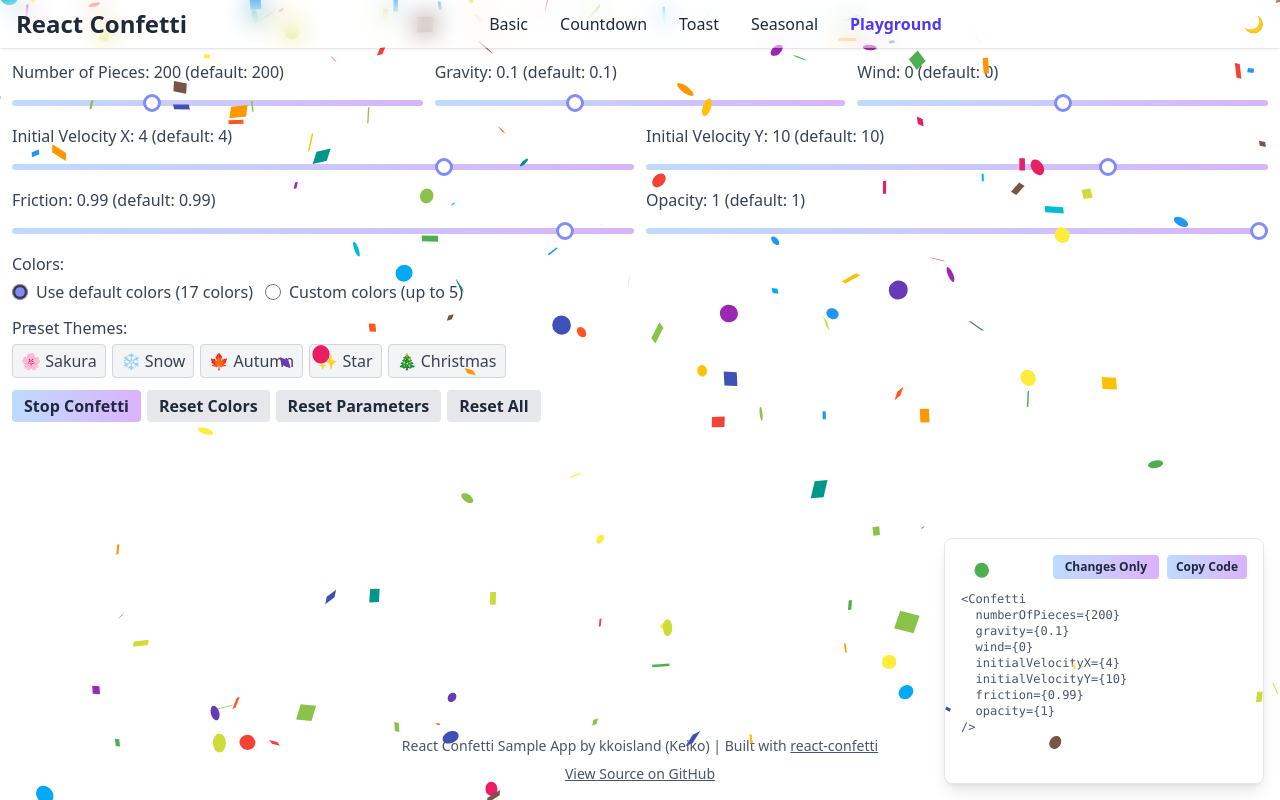
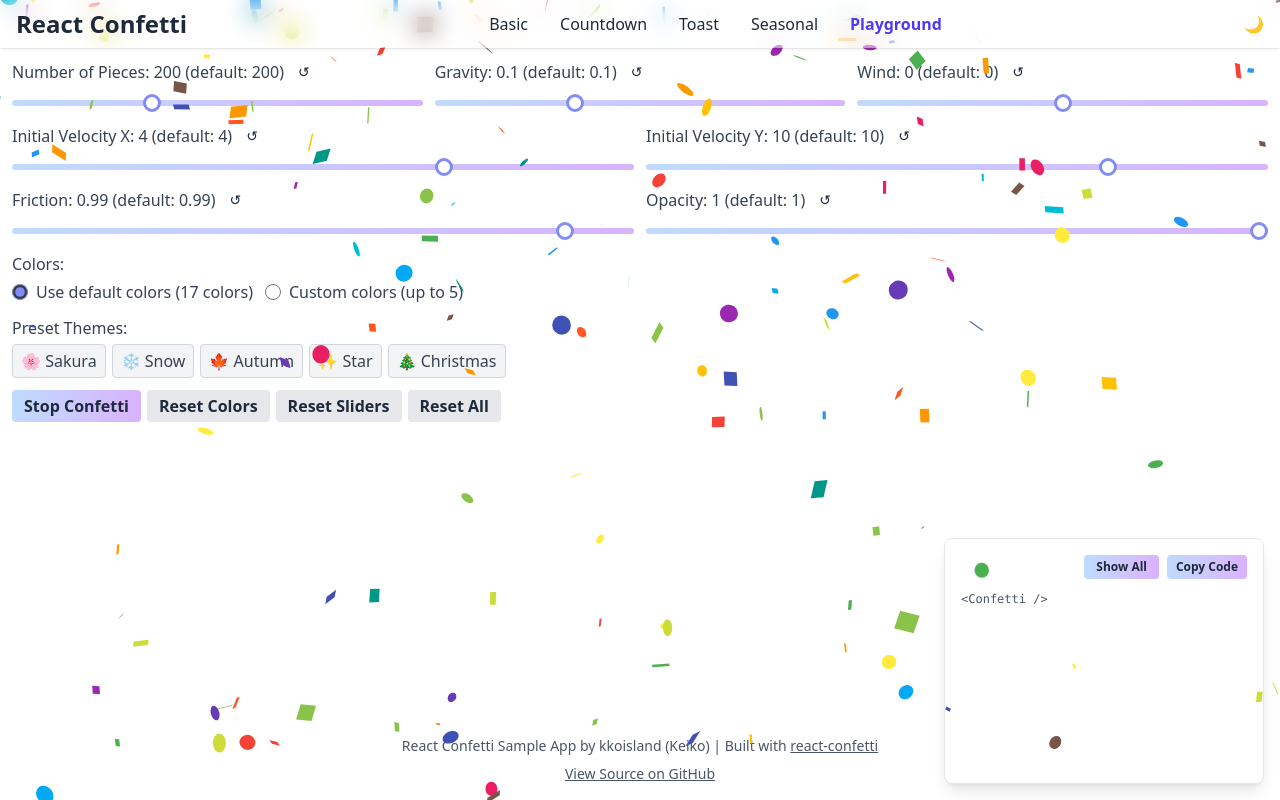
Before and after one commit to kkoisland/react-confetti-app, a React (Vite) app: page /playground in a window 1280 px wide. Built offline with nearby package versions, Linux system fonts and the light colour scheme.

Commit message:
feat: add individual reset buttons to all sliders in Playground

```diff
--- a/src/Layout.tsx
+++ b/src/Layout.tsx
@@ -2,7 +2,8 @@
 import { Link, NavLink, Outlet } from "react-router-dom";
 
 const NAV_ACTIVE_STYLES = "text-indigo-600 dark:text-indigo-300 font-bold";
-const NAV_HOVER_STYLES = "hover:text-indigo-600 dark:hover:text-indigo-300";
+export const NAV_HOVER_STYLES =
+	"hover:text-indigo-600 dark:hover:text-indigo-300";
 
 const Layout = () => {
 	const [isMenuOpen, setIsMenuOpen] = useState(false);
--- a/src/pages/PlaygroundPage.tsx
+++ b/src/pages/PlaygroundPage.tsx
@@ -1,5 +1,6 @@
 import { useState } from "react";
 import Confetti from "react-confetti";
+import { NAV_HOVER_STYLES } from "../Layout";
 import { themes } from "./SeasonalPage";
 
 const DEFAULT_VALUES = {
@@ -12,6 +13,66 @@
 	opacity: 1,
 	useCustomColors: false,
 	customColors: ["#FF0000", "#00FF00", "#0000FF", "", ""],
+};
+
+type ParameterSliderProps = {
+	id: string;
+	label: string;
+	value: number;
+	defaultValue: number;
+	min: number;
+	max: number;
+	step: number;
+	onChange: (value: number) => void;
+	onReset: () => void;
+};
+
+const ParameterSlider = ({
+	id,
+	label,
+	value,
+	defaultValue,
+	min,
+	max,
+	step,
+	onChange,
+	onReset,
+}: ParameterSliderProps) => {
+	return (
+		<div className="flex-1">
+			<div className="flex items-center mb-1">
+				<label
+					htmlFor={id}
+					className="text-base font-medium text-gray-700 dark:text-gray-300"
+				>
+					{label}: {value} (default: {defaultValue})
+				</label>
+				<button
+					type="button"
+					onClick={() => {
+						onChange(defaultValue);
+						onReset();
+					}}
+					className={`ml-2 text-sm px-1.5 py-0.5 rounded ${NAV_HOVER_STYLES}`}
+					title="Reset to default"
+				>
+					↺
+				</button>
+			</div>
+			<input
+				id={id}
+				type="range"
+				min={min}
+				max={max}
+				step={step}
+				value={value}
+				onChange={(e) => onChange(Number(e.target.value))}
+				onMouseUp={onReset}
+				onTouchEnd={onReset}
+				className="w-full"
+			/>
+		</div>
+	);
 };
 
 const PlaygroundPage = () => {
@@ -34,7 +95,7 @@
 
 	const [copied, setCopied] = useState(false);
 	const [showConfetti, setShowConfetti] = useState(true);
-	const [showAllParameters, setShowAllParameters] = useState(true);
+	const [showAllParameters, setShowAllParameters] = useState(false);
 
 	const confettiColors = useCustomColors
 		? customColors.filter((c) => c !== "")
@@ -158,155 +219,90 @@
 			<div className="p-3">
 				{/* Row 1: 3 sliders */}
 				<div className="flex gap-3 mb-3">
-					<div className="flex-1">
-						<label
-							htmlFor="numberOfPieces"
-							className="block text-base font-medium mb-1 text-gray-700 dark:text-gray-300"
-						>
-							Number of Pieces: {numberOfPieces} (default: 200)
-						</label>
-						<input
+					<ParameterSlider
 						id="numberOfPieces"
-							type="range"
-							min="50"
-							max="500"
-							step="10"
+						label="Number of Pieces"
 						value={numberOfPieces}
-							onChange={(e) => setNumberOfPieces(Number(e.target.value))}
-							onMouseUp={restartConfetti}
-							onTouchEnd={restartConfetti}
-							className="w-full"
+						defaultValue={DEFAULT_VALUES.numberOfPieces}
+						min={50}
+						max={500}
+						step={10}
+						onChange={setNumberOfPieces}
+						onReset={restartConfetti}
 					/>
-					</div>
-					<div className="flex-1">
-						<label
-							htmlFor="gravity"
-							className="block text-base font-medium mb-1 text-gray-700 dark:text-gray-300"
-						>
-							Gravity: {gravity} (default: 0.1)
-						</label>
-						<input
+					<ParameterSlider
 						id="gravity"
-							type="range"
-							min="0"
-							max="0.3"
-							step="0.001"
+						label="Gravity"
 						value={gravity}
-							onChange={(e) => setGravity(Number(e.target.value))}
-							onMouseUp={restartConfetti}
-							onTouchEnd={restartConfetti}
-							className="w-full"
+						defaultValue={DEFAULT_VALUES.gravity}
+						min={0}
+						max={0.3}
+						step={0.001}
+						onChange={setGravity}
+						onReset={restartConfetti}
 					/>
-					</div>
-					<div className="flex-1">
-						<label
-							htmlFor="wind"
-							className="block text-base font-medium mb-1 text-gray-700 dark:text-gray-300"
-						>
-							Wind: {wind} (default: 0)
-						</label>
-						<input
+					<ParameterSlider
 						id="wind"
-							type="range"
-							min="-0.1"
-							max="0.1"
-							step="0.01"
+						label="Wind"
 						value={wind}
-							onChange={(e) => setWind(Number(e.target.value))}
-							onMouseUp={restartConfetti}
-							onTouchEnd={restartConfetti}
-							className="w-full"
+						defaultValue={DEFAULT_VALUES.wind}
+						min={-0.1}
+						max={0.1}
+						step={0.01}
+						onChange={setWind}
+						onReset={restartConfetti}
 					/>
-					</div>
 				</div>
 				{/* Row 2: 2 sliders */}
 				<div className="flex gap-3 mb-3">
-					<div className="flex-1">
-						<label
-							htmlFor="initialVelocityX"
-							className="block text-base font-medium mb-1 text-gray-700 dark:text-gray-300"
-						>
-							Initial Velocity X: {initialVelocityX} (default: 4)
-						</label>
-						<input
+					<ParameterSlider
 						id="initialVelocityX"
-							type="range"
-							min="-10"
-							max="10"
-							step="1"
+						label="Initial Velocity X"
 						value={initialVelocityX}
-							onChange={(e) => setInitialVelocityX(Number(e.target.value))}
-							onMouseUp={restartConfetti}
-							onTouchEnd={restartConfetti}
-							className="w-full"
+						defaultValue={DEFAULT_VALUES.initialVelocityX}
+						min={-10}
+						max={10}
+						step={1}
+						onChange={setInitialVelocityX}
+						onReset={restartConfetti}
 					/>
-					</div>
-
-					<div className="flex-1">
-						<label
-							htmlFor="initialVelocityY"
-							className="block text-base font-medium mb-1 text-gray-700 dark:text-gray-300"
-						>
-							Initial Velocity Y: {initialVelocityY} (default: 10)
-						</label>
-						<input
+					<ParameterSlider
 						id="initialVelocityY"
-							type="range"
-							min="-20"
-							max="20"
-							step="1"
+						label="Initial Velocity Y"
 						value={initialVelocityY}
-							onChange={(e) => setInitialVelocityY(Number(e.target.value))}
-							onMouseUp={restartConfetti}
-							onTouchEnd={restartConfetti}
-							className="w-full"
+						defaultValue={DEFAULT_VALUES.initialVelocityY}
+						min={-20}
+						max={20}
+						step={1}
+						onChange={setInitialVelocityY}
+						onReset={restartConfetti}
 					/>
-					</div>
 				</div>
 
 				{/* Row 3: 2 sliders */}
 				<div className="flex gap-3 mb-3">
-					<div className="flex-1">
-						<label
-							htmlFor="friction"
-							className="block text-base font-medium mb-1 text-gray-700 dark:text-gray-300"
-						>
-							Friction: {friction} (default: 0.99)
-						</label>
-						<input
+					<ParameterSlider
 						id="friction"
-							type="range"
-							min="0.9"
-							max="1.0"
-							step="0.01"
+						label="Friction"
 						value={friction}
-							onChange={(e) => setFriction(Number(e.target.value))}
-							onMouseUp={restartConfetti}
-							onTouchEnd={restartConfetti}
-							className="w-full"
+						defaultValue={DEFAULT_VALUES.friction}
+						min={0.9}
+						max={1.0}
+						step={0.01}
+						onChange={setFriction}
+						onReset={restartConfetti}
 					/>
-					</div>
-
-					<div className="flex-1">
-						<label
-							htmlFor="opacity"
-							className="block text-base font-medium mb-1 text-gray-700 dark:text-gray-300"
-						>
-							Opacity: {opacity} (default: 1)
-						</label>
-						<input
+					<ParameterSlider
 						id="opacity"
-							type="range"
-							min="0"
-							max="1"
-							step="0.1"
+						label="Opacity"
 						value={opacity}
-							onChange={(e) => setOpacity(Number(e.target.value))}
-							onMouseUp={restartConfetti}
-							onTouchEnd={restartConfetti}
-							className="w-full"
+						defaultValue={DEFAULT_VALUES.opacity}
+						min={0}
+						max={1}
+						step={0.1}
+						onChange={setOpacity}
+						onReset={restartConfetti}
 					/>
-					</div>
 				</div>
 				{/* Row 4: Colors */}
 				<div className="mb-3">
@@ -425,7 +421,7 @@
 						onClick={handleResetParameters}
 						className="px-3 py-1 text-md bg-gray-200 dark:bg-gray-700 text-gray-800 dark:text-gray-200 rounded font-semibold hover:bg-gray-300 dark:hover:bg-gray-600 transition-all"
 					>
-						Reset Parameters
+						Reset Sliders
 					</button>
 					<button
 						type="button"
```
Also changed, not shown: 1 other file (tests, documents, lock files or other folders). Lines whose indentation alone changed are shown as unchanged.
